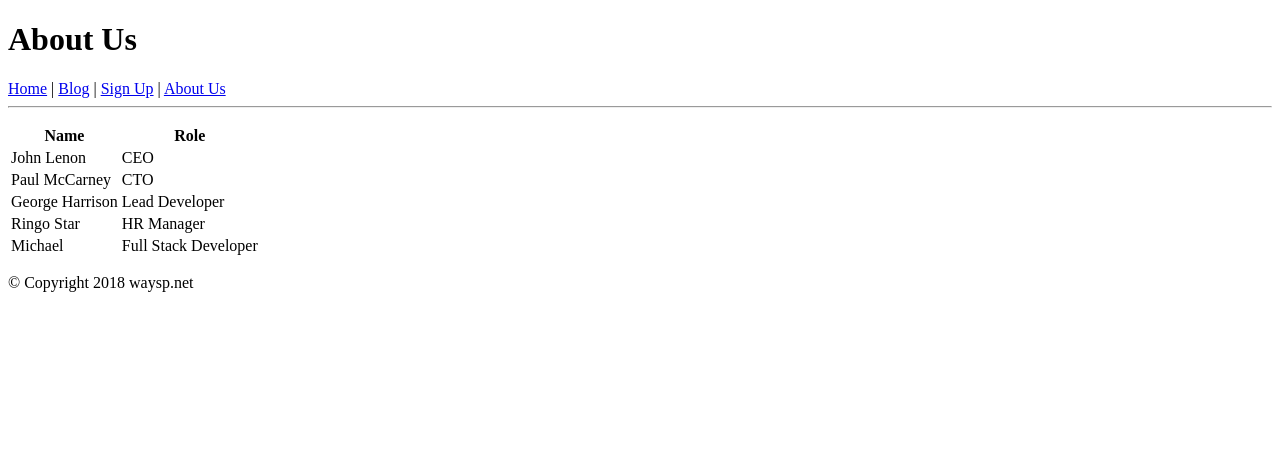
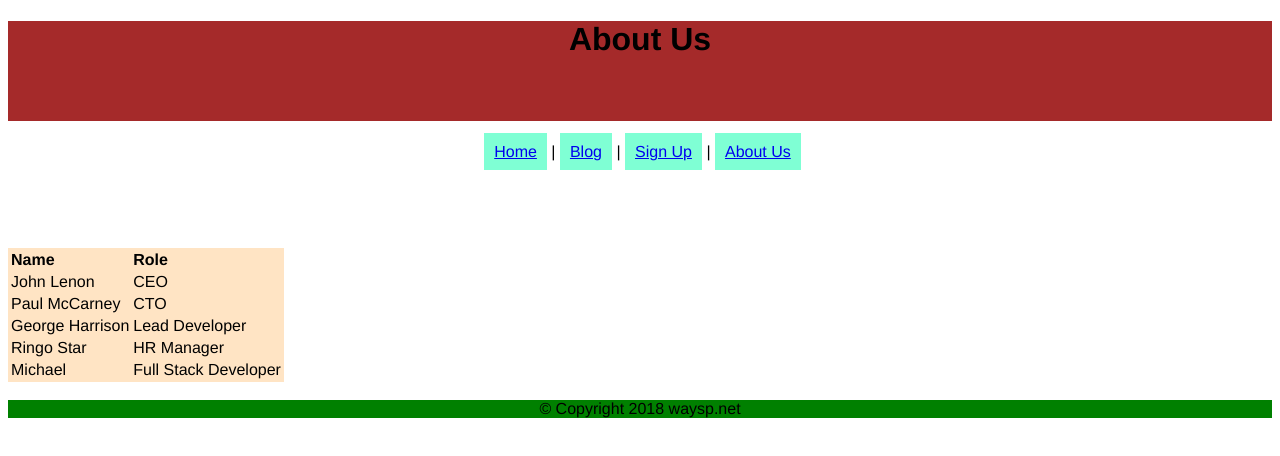
Before and after one commit to mwahyusp/hello-project, a plain HTML site: page about.html in a window 1280 px wide. Drawn offline with Linux system fonts and the light colour scheme.

Commit message:
Initial Commit

```diff
--- a/about.html
+++ b/about.html
@@ -5,49 +5,47 @@
     <meta charset="UTF-8">
     <meta name="viewport" content="width=device-width, initial-scale=1.0">
     <meta http-equiv="X-UA-Compatible" content="ie=edge">
+    <link rel="stylesheet" href="index.css">
     <title>About Us</title>
-    <h1>About Us</h1>
+    <h1 div id="div">About Us</h1>
 
 </head>
 
 <body>
 
-    <header>
-            <a href="./index.html/">Home</a> |
-            <a href="./blog.html">Blog</a> |
-            <a href="./signup.html">Sign Up</a> |
-            <a href="./about.html">About Us</a>
+    <header div id="header">
+            <a div id="div1"href="./index.html/">Home</a> |
+            <a div id="div1"href="./blog.html">Blog</a> |
+            <a div id="div1"href="./signup.html">Sign Up</a> |
+            <a div id="div1"href="./about.html">About Us</a>
     </header>
-<hr>
-    <p><table class="tg" align:"center">
-            <tr>
-              <th class="tg-031e" align:"center">Name</th>
-              <th class="tg-031e" align:"center">Role</th>
+    <table div id="div2">
+            <tr div id="div2" >
+              <th class="tg-031e" >Name</th>
+              <th class="tg-031e" >Role</th>
             </tr>
-            <tr>
-              <td class="tg-031e" align:"center">John Lenon</td>
-              <td class="tg-031e" align:"center">CEO</td>
+            <tr div id="div2" >
+              <td class="tg-031e" >John Lenon</td>
+              <td class="tg-031e" >CEO</td>
             </tr>
-            <tr>
-              <td class="tg-yw4l" align:"center">Paul  McCarney</td>
-              <td class="tg-yw4l" align:"center">CTO</td>
+            <tr div id="div2" >
+              <td class="tg-yw4l" >Paul  McCarney</td>
+              <td class="tg-yw4l" >CTO</td>
             </tr>
-            <tr>
-              <td class="tg-yw4l" align:"center">George Harrison</td>
-              <td class="tg-yw4l" align:"center">Lead Developer</td>
+            <tr div id="div2" >
+              <td class="tg-yw4l" >George Harrison</td>
+              <td class="tg-yw4l">Lead Developer</td>
             </tr>
-            <tr>
-              <td class="tg-yw4l" align:"center">Ringo Star</td>
-              <td class="tg-yw4l" align:"center">HR Manager</td>
+            <tr div id="div2">
+              <td class="tg-yw4l" >Ringo Star</td>
+              <td class="tg-yw4l" >HR Manager</td>
             </tr>
-            <tr>
-              <td class="tg-yw4l" align:"center">Michael</td>
-              <td class="tg-yw4l" align:"center"> Full Stack Developer</td>
+            <tr div id="div2" >
+              <td class="tg-yw4l" >Michael</td>
+              <td class="tg-yw4l" > Full Stack Developer</td>
             </tr>
-          </table></p>
+          </table><br>
 
-
-
-<footer>&copy; Copyright 2018 waysp.net</footer>
+<footer div id="div3">&copy; Copyright 2018 waysp.net</footer>
 </body><br><br>
 </html>
--- /dev/null
+++ b/index.css
@@ -0,0 +1,163 @@
+/* home */
+#div
+{
+  text-align: center;
+  background-color: brown;
+   height: 100px;
+  font-family: 'Franklin Gothic Medium', 'Arial Narrow', Arial, sans-serif;
+}
+#header
+{
+  text-align: center;
+   height: 100px;
+  font-family: 'Franklin Gothic Medium', 'Arial Narrow', Arial, sans-serif;
+  padding: 0px 0px 5px 5px;
+}
+
+#div1
+{
+  width: 50%;
+  text-align: center;
+  background-color: aquamarine;
+    font-family: 'Franklin Gothic Medium', 'Arial Narrow', Arial, sans-serif;
+    padding: 10px;
+}
+#div2
+{
+  text-align: justify;
+   height: 100%;
+  background-color: bisque;
+    font-family: 'Franklin Gothic Medium', 'Arial Narrow', Arial, sans-serif;
+}
+#div3
+{
+  text-align: center;
+  background-color: green;
+    font-family: 'Franklin Gothic Medium', 'Arial Narrow', Arial, sans-serif;
+}
+
+/* blog */
+
+#div
+{
+  text-align: center;
+  background-color: brown;
+   height: 100px;
+  font-family: 'Franklin Gothic Medium', 'Arial Narrow', Arial, sans-serif;
+}
+#header
+{
+  text-align: center;
+   height: 100px;
+  font-family: 'Franklin Gothic Medium', 'Arial Narrow', Arial, sans-serif;
+  padding: 0px 0px 5px 5px;
+}
+
+#div1
+{
+  width: 50%;
+  text-align: center;
+  background-color: aquamarine;
+    font-family: 'Franklin Gothic Medium', 'Arial Narrow', Arial, sans-serif;
+    padding: 10px;
+}
+
+#p1
+{
+  background-color: bisque;
+}
+#div3
+{
+  text-align: center;
+  background-color: green;
+    font-family: 'Franklin Gothic Medium', 'Arial Narrow', Arial, sans-serif;
+}
+
+/* signup */
+
+#div
+{
+  text-align: center;
+  background-color: brown;
+   height: 100px;
+  font-family: 'Franklin Gothic Medium', 'Arial Narrow', Arial, sans-serif;
+}
+#header
+{
+  text-align: center;
+   height: 50px;
+  font-family: 'Franklin Gothic Medium', 'Arial Narrow', Arial, sans-serif;
+  padding: 0px 0px 5px 5px;
+}
+
+#div1
+{
+  width: 50%;
+  text-align: center;
+  background-color: aquamarine;
+    font-family: 'Franklin Gothic Medium', 'Arial Narrow', Arial, sans-serif;
+    padding: 10px;
+}
+#radio
+{
+  text-align: justify;
+  width: 30%;
+ background-color: bisque;
+   font-family: 'Franklin Gothic Medium', 'Arial Narrow', Arial, sans-serif;
+}
+#nama
+{
+  text-align: justify;
+  width: 30%;
+  background-color: bisque;
+    font-family: 'Franklin Gothic Medium', 'Arial Narrow', Arial, sans-serif;
+}
+#agree
+{
+  text-align: justify;
+  background-color:white;
+  font-family: 'Franklin Gothic Medium', 'Arial Narrow', Arial, sans-serif;
+}
+#div3
+{
+  text-align: center;
+  background-color: green;
+    font-family: 'Franklin Gothic Medium', 'Arial Narrow', Arial, sans-serif;
+}
+
+/* about */
+#div
+{
+  text-align: center;
+  background-color: brown;
+   height: 100px;
+  font-family: 'Franklin Gothic Medium', 'Arial Narrow', Arial, sans-serif;
+}
+#header
+{
+  text-align: center;
+   height: 100px;
+  font-family: 'Franklin Gothic Medium', 'Arial Narrow', Arial, sans-serif;
+  padding: 0px 0px 5px 5px;
+}
+
+#div1
+{
+  width: 50%;
+  text-align: justify;
+  background-color: aquamarine;
+    font-family: 'Franklin Gothic Medium', 'Arial Narrow', Arial, sans-serif;
+}
+#div2
+{
+  text-align: justify;
+   height: 100%;
+  background-color: bisque;
+    font-family: 'Franklin Gothic Medium', 'Arial Narrow', Arial, sans-serif;
+}
+#div3
+{
+  text-align: center;
+  background-color: green;
+    font-family: 'Franklin Gothic Medium', 'Arial Narrow', Arial, sans-serif;
+}
```
Also changed, not shown: blog.html (+15 -17 lines), index.html (+17 -18 lines), signup.html (+20 -32 lines).
